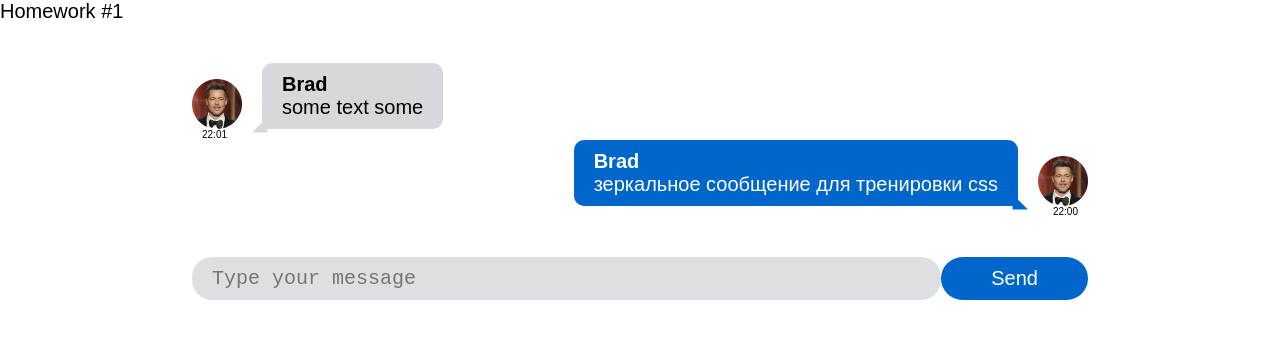
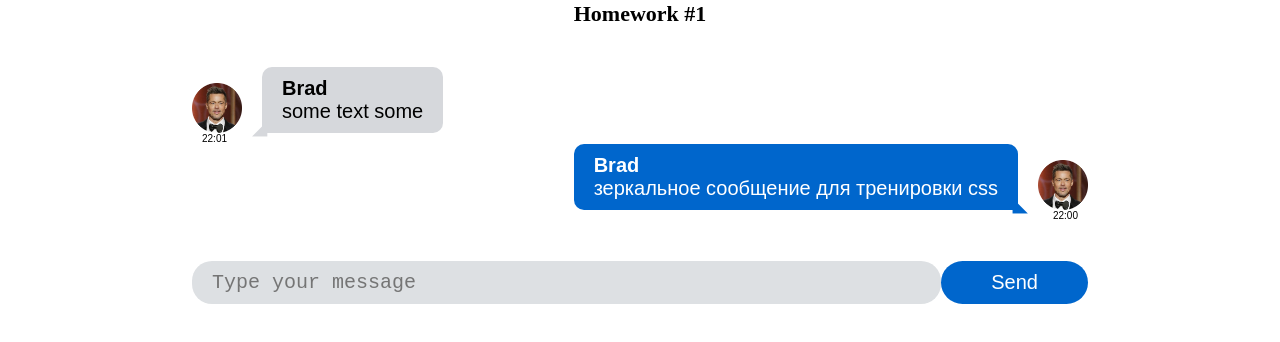
Before and after one commit to reegulus/HW_Ignat, a React (Create React App) app: page / in a window 1280 px wide. Shown: the top 342 px of the page. Built offline with nearby package versions, Linux system fonts and the light colour scheme.

Commit message:
App.module.css

```diff
--- a/src/s1-main/App.module.css
+++ b/src/s1-main/App.module.css
@@ -17,5 +17,28 @@
 }
 
 .hwTitle {
+    display: flex;
+    justify-content: center;
+    align-items: center;
+    /*position: absolute;*/
+    /*width: 165px;*/
+    /*height: 27px;*/
+    /*left: 70px;*/
+    /*top: 107px;*/
 
+    font-family: 'Montserrat';
+    font-style: normal;
+    font-weight: 600;
+    font-size: 22px;
+    line-height: 27px;
+    color: #000000;
+
+
+   /* position: absolute;
+    width: 1280px;
+    height: 0px;
+    left: 0px;
+    top: 144px;
+
+    border: 1px solid #D9D9D9;*/
 }
```
